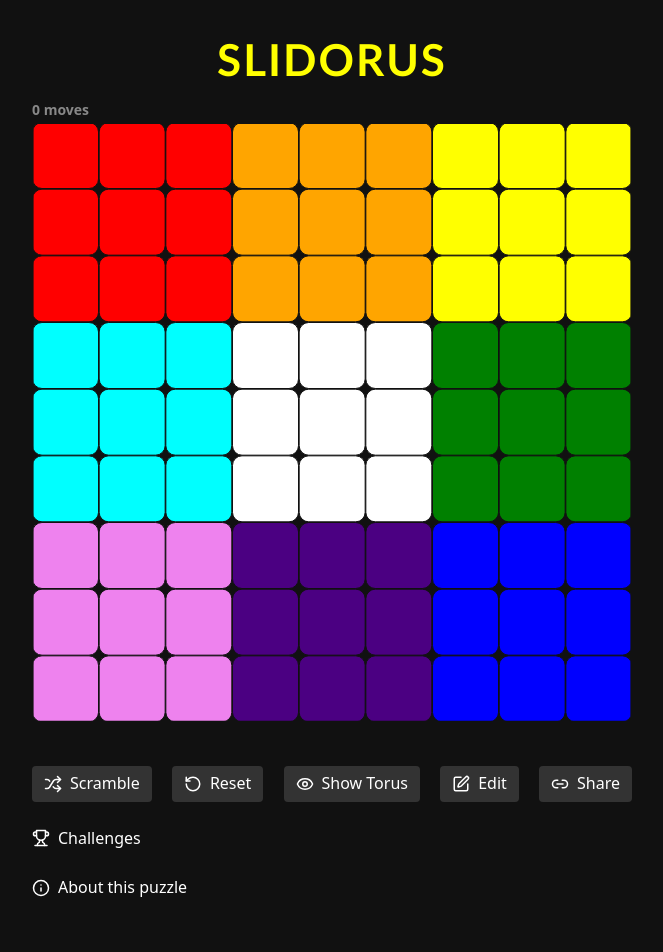
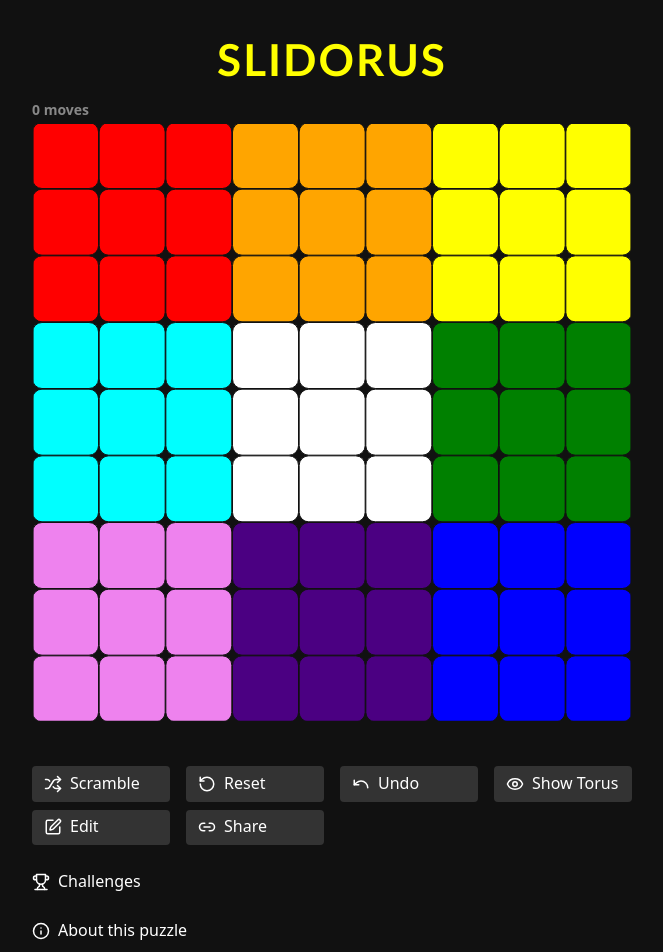
Before and after one commit to ScriptRaccoon/slidorus, a Svelte app: page / in a window 1280 px wide. Shown: the top 952 px of the page, without its empty margins (308-971 px from the left). Built offline with nearby package versions, Linux system fonts and the light colour scheme.

Commit message:
feature to undo moves

```diff
--- a/src/App.svelte
+++ b/src/App.svelte
@@ -153,6 +153,7 @@
 		{toggle_editing}
 		revert_edits={() => game.revert_edits()}
 		{share_URL}
+		undo_move={() => game.undo_move()}
 	/>
 
 	{#if game.state === 'editing'}
--- a/src/core/game.svelte.ts
+++ b/src/core/game.svelte.ts
@@ -257,6 +257,13 @@ export class Game {
 	get move_count() {
 		return this.move_history.length
 	}
+
+	undo_move() {
+		const last_move = this.move_history.pop()
+		if (!last_move) return
+		const opposite_move = last_move.get_opposite()
+		this.execute_move(opposite_move, false)
+	}
 }
 
 export const game = $state(new Game())
--- a/src/core/move.ts
+++ b/src/core/move.ts
@@ -13,6 +13,10 @@ export class Move {
 
 	get name() {
 		return `${this.face.name} ${this.line + 1}`
+	}
+
+	get_opposite(): Move {
+		return new Move(this.face, this.line, -this.delta)
 	}
 
 	get notation() {
--- a/src/lib/Menu.svelte
+++ b/src/lib/Menu.svelte
@@ -7,6 +7,7 @@
 		RotateCcw,
 		Shuffle,
 		SquarePen,
+		Undo,
 	} from '@lucide/svelte'
 	import { game } from '../core/game.svelte'
 
@@ -18,6 +19,7 @@
 		toggle_editing: () => void
 		revert_edits: () => void
 		share_URL: () => void
+		undo_move: () => void
 	}
 
 	let {
@@ -28,6 +30,7 @@
 		toggle_editing,
 		revert_edits,
 		share_URL,
+		undo_move,
 	}: Props = $props()
 </script>
 
@@ -38,6 +41,9 @@
 		</button>
 		<button onclick={reset} disabled={game.state !== 'idle'}>
 			<RotateCcw /> Reset
+		</button>
+		<button onclick={undo_move} disabled={game.move_count === 0}>
+			<Undo /> Undo
 		</button>
 		<button onclick={toggle_torus}>
 			{#if show_torus}
@@ -66,10 +72,11 @@
 
 <style>
 	menu {
-		display: flex;
-		justify-content: space-between;
-		flex-wrap: wrap;
+		display: grid;
+		grid-template-columns: repeat(auto-fit, minmax(8rem, 1fr));
+		justify-content: center;
 		margin-top: 1.25rem;
+		gap: 0.5rem 1rem;
 	}
 
 	button {
@@ -79,17 +86,16 @@
 		display: flex;
 		align-items: center;
 		gap: 0.5rem;
+		white-space: nowrap;
 	}
 
 	@media (max-width: 720px) {
 		menu {
-			justify-content: center;
 			gap: 0.5rem;
 		}
 
 		button {
 			font-size: 0.875rem;
-			padding: 0.3rem 0.6rem;
 		}
 	}
 </style>
```
